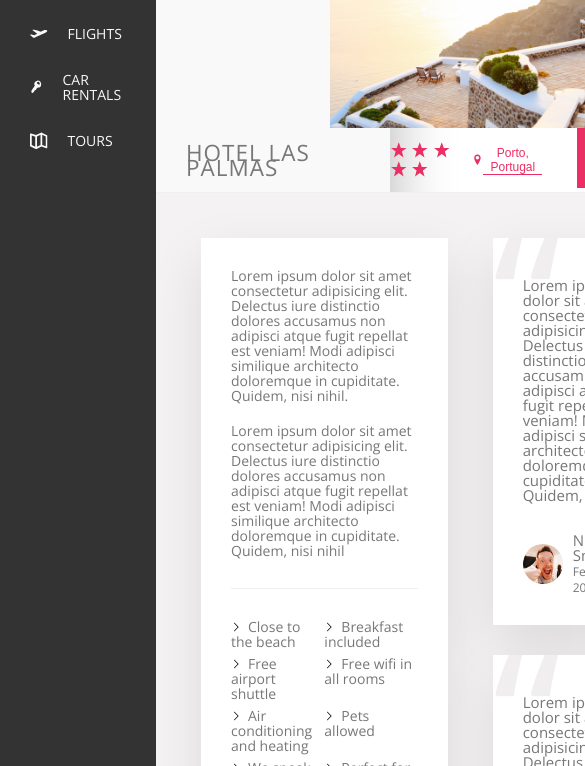
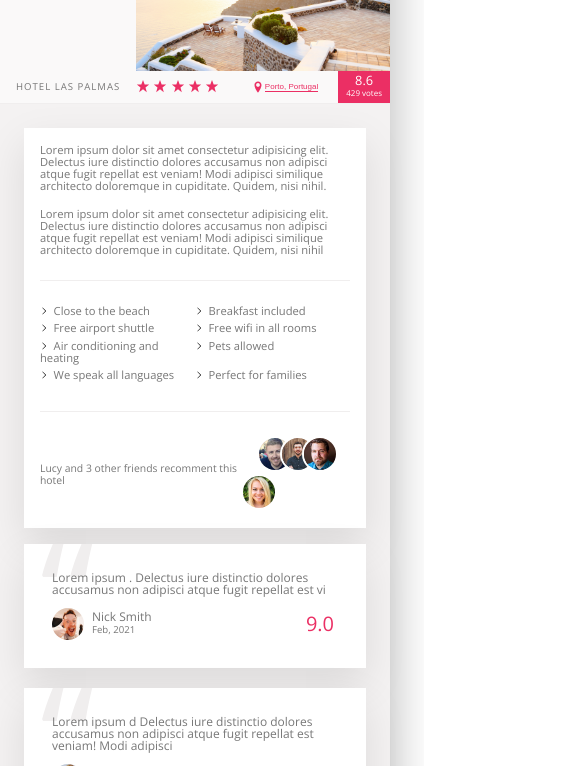
Before and after one commit to viktorijavy/Advanced-CSS-Trillo-Project, a website: page index.html in a window 390 px wide. Shown: the part 218-984 px from the top of the page, 585 px wide, since content can reach past the window. Drawn offline with nearby package versions, Linux system fonts and the light colour scheme.

Commit message:
added more media queries but still doesnt look good on the smallest screen

```diff
--- a/index.html
+++ b/index.html
@@ -177,8 +177,8 @@
 
 
               <div class="review">
-                <p class="review__paragraph">Lorem ipsum dolor sit amet consectetur adipisicing elit. Delectus iure distinctio dolores accusamus non adipisci atque
-                  fugit repellat est veniam! Modi adipisci similique architecto doloremque in cupiditate. Quidem, nisi </p>
+                <p class="review__paragraph">Lorem ipsum . Delectus iure distinctio dolores accusamus non adipisci atque
+                  fugit repellat est vi </p>
                   <div class="review__info">
                     <img class="review__image" src="img/user-1.jpg" alt="img">
                     <span class="review__name"> Nick Smith <br> <span class="review__date"> Feb, 2021</span></span>
@@ -187,7 +187,7 @@
               </div>
 
               <div class="review">
-                <p class="review__paragraph">Lorem ipsum dolor sit amet consectetur adipisicing elit. Delectus iure distinctio dolores accusamus non adipisci atque
+                <p class="review__paragraph">Lorem ipsum d Delectus iure distinctio dolores accusamus non adipisci atque
                   fugit repellat est veniam! Modi adipisci </p>
                   <div class="review__info">
                     <img class="review__image" src="img/user-2.jpg" alt="img">
--- a/sass/_base.scss
+++ b/sass/_base.scss
@@ -30,6 +30,8 @@
 
 }
 
+$bp-largest: 75em;//1200px
+
 * {
     margin: 0;
     padding: 0;
@@ -44,6 +46,10 @@
 html {
     box-sizing: border-box;
     font-size: 62.5%;
+
+    @media only screen and (max-width: 1100px) {
+        font-size: 50%;
+    }
 }
 
 body {
@@ -55,5 +61,7 @@
     background-size: cover;
     background-repeat: no-repeat;
     min-height: 100vh;
-    color: var(--grey-dark-2)
+    color: var(--grey-dark-2);
+
+
 }
--- a/sass/_components.scss
+++ b/sass/_components.scss
@@ -9,6 +9,11 @@
     justify-content: center;
     align-items: center;
     flex: 0 0 40%;
+    @media only screen and (max-width: 450px) {
+        order: 1;
+        flex: 0 0 100%;
+
+    }
 
   &__input {
       font-family: inherit;
@@ -145,8 +150,25 @@
        width: 1.75rem;
        height: 1.75rem;
        margin-right: 2rem;
-       fill: var(--grey-light-1)
+       fill: var(--grey-light-1);
 
+       @media only screen and (max-width: 650px) {
+        margin-right: 1rem;
+    }
+
+    }
+
+    @media only screen and (max-width: 900px) {
+        display: flex;
+        flex-direction: row;
+        align-items: center;
+        margin: auto;
+
+    }
+
+    @media only screen and (max-width: 650px) {
+        font-size: 1.2rem;
+        width: 100%;
     }
 }
 
@@ -154,7 +176,11 @@
     font-size: 1.2rem;
     text-align: center;
     padding: 2.5rem;
-    color: var(--grey-light-4)
+    color: var(--grey-light-4);
+
+    @media only screen and (max-width: 900px) {
+        display: none;
+    }
 
 }
 
@@ -170,10 +196,8 @@
 }
 
 .overview {
-    // height: 5rem;
 
     display: flex;
-    // justify-content: space-between;
     align-items: center;
     border-bottom: 1px solid var(--grey-light-3);
 
@@ -183,11 +207,27 @@
         letter-spacing: 1px;
         text-transform: uppercase;
         padding: 1.7rem 3rem;
+
+        @media only screen and (max-width: 650px) {
+            font-size: 1.7rem;
+            padding: 1.25rem 2rem;
+
+        }
+
+        @media only screen and (max-width: 450px) {
+            font-size: 1.2rem;
+            letter-spacing: none;
+
+        }
     }
 
     &__stars {
 
         margin-right: auto;
+
+        @media only screen and (max-width: 450px) {
+
+        }
 
     }
 
@@ -202,6 +242,11 @@
         display: flex;
         align-items: center;
         margin-right: 1.5rem;
+
+        @media only screen and (max-width: 450px) {
+            font-size: 1rem;
+            margin-right: 0.5rem;
+        }
     }
 
     &__rating {
@@ -215,7 +260,11 @@
         align-self:stretch;
         padding: 0 2.25rem;
 
+        @media only screen and (max-width: 450px) {
 
+           height: 4rem;
+           padding: 1rem;
+        }
 
     }
 
@@ -223,6 +272,10 @@
         font-size: 2.2rem;
         font-weight: 300;
         color: white;
+        @media only screen and (max-width: 450px) {
+            font-size: 1.6rem;
+         }
+
 
     }
 
@@ -231,8 +284,14 @@
         margin-top: 3px;
         font-size: 1rem;
 
+        @media only screen and (max-width: 450px) {
 
+            font-size: 1rem;
+            margin-top: 1px;
+          }
     }
+
+
 
 }
 
@@ -276,23 +335,20 @@
     }
 }
 
-.detail {
-
-    display: flex;
-    justify-content: space-between;
-    padding: 4.5rem;
-    background-color: var(--grey-light-2);
-    border-bottom: 1px solid var(--grey-light-3)
-}
 
 .description {
     font-size: 1.4rem;
-
     flex: 0 0 60%;
     margin-right: 4.5rem;
     background-color: white;
     box-shadow: 0 2rem 5rem rgba(0, 0, 0, .1);
     padding: 3rem;
+
+    @media only screen and (max-width: 900px){
+        padding: 2rem;
+        margin-right: 2rem;
+        width: 100%;
+    }
 }
 
 .user-reviews {
@@ -301,7 +357,13 @@
     flex: 1;
     display: flex;
     flex-direction: column;
-    background-color: var(--grey-light-2)
+    background-color: var(--grey-light-2);
+
+    @media only screen and (max-width: 650px){
+        margin-top: 2rem;
+        width: 100%;
+
+    }
 
 }
 
@@ -316,6 +378,11 @@
     overflow: hidden;
 
 
+    @media only screen and (max-width: 900px){
+        padding: 2rem;
+        margin-bottom: 2.5rem;
+    }
+
 
     &__info {
         display: flex;
@@ -323,6 +390,11 @@
         padding-left: 3rem;
         align-items: center;
         padding-bottom: 3rem;
+
+        @media only screen and (max-width: 900px){
+            padding-left: 1.5rem;
+            padding-bottom: 1.5rem;
+        }
 
         // justify-content: space-between;
 
@@ -337,6 +409,11 @@
     &__paragraph {
         padding: 3rem;
         z-index: 100;
+
+        @media only screen and (max-width: 900px){
+            padding: 1.5rem;
+
+        }
     }
 
     &__name {
@@ -401,17 +478,29 @@
     align-items: center;
     justify-content: space-between;
 
+    @media only screen and (max-width: 650px){
+        justify-content:flex-start;
+
+    }
+
+    &__friends {
+        @media only screen and (max-width: 650px){
+            margin-left: 2rem;
+
+        }
+    }
+
     &__photo {
         box-sizing: content-box;
         height: 4rem;
         width: 4rem;
         border-radius: 50%;
-         border: 2px solid white;
+        border: 2px solid white;
     }
 
 
     &__photo:not(:first-of-type) {
-        margin-left: -1.2rem;
+        margin-left: -2rem;
     }
 }
 .button {
--- a/sass/_layout.scss
+++ b/sass/_layout.scss
@@ -4,6 +4,18 @@
     margin: 8rem auto;
     box-shadow: 0 2rem 6rem rgba(0,0,0, .3);
     min-height: 50rem;
+
+    @media only screen and (max-width: 1200px) {
+        margin: 0;
+        max-width: 100%;
+        width: 100%;
+    }
+
+    @media only screen and (max-width: 420px) {
+
+        // max-width: 100%;
+        width: 100%;
+    }
 }
 
 .header {
@@ -14,14 +26,42 @@
     flex-direction: row;
     justify-content: space-between;
     align-items: center;
+    margin-right: 2rem;
 
-    margin-right: 2rem;
+    @media only screen and (max-width: 450px) {
+        flex-wrap: wrap;
+        height: 11rem;
+        align-content: space-around;
+
+    }
 
 }
 
 .content {
     display: flex;
 
+    @media only screen and (max-width: 900px) {
+        flex-direction: column;
+    }
+
+}
+
+.detail {
+
+    display: flex;
+    justify-content: space-between;
+    padding: 4.5rem;
+    background-color: var(--grey-light-2);
+    border-bottom: 1px solid var(--grey-light-3);
+
+    @media only screen and (max-width: 900px){
+        padding: 3rem;
+    }
+
+    @media only screen and (max-width: 650px) {
+        flex-direction: column;
+
+    }
 }
 
 .sidebar {
@@ -31,6 +71,8 @@
     flex-direction: column;
     justify-content: space-between;
 
+
+
 }
 
 .hotel-view {
```
Also changed, not shown: css/style.css.
